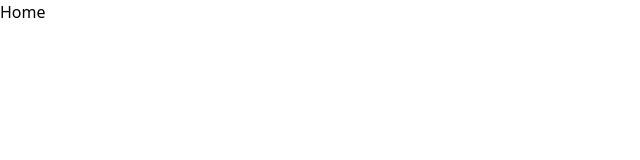
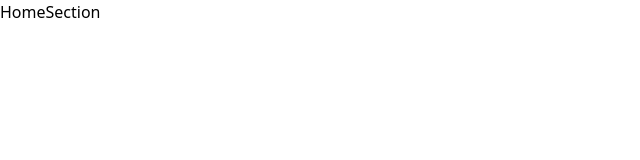
Before and after one commit to jomar567/trivia-app, a React (Create React App) app: page / in a window 1280 px wide. Shown: the top 160 px of the page, without its empty margins (0-640 px from the left). Built offline with nearby package versions, Linux system fonts and the light colour scheme.

Commit message:
created components file

```diff
--- /dev/null
+++ b/src/components/HomeSection.jsx
@@ -0,0 +1,9 @@
+import React from 'react'
+
+const HomeSection = () => {
+  return (
+    <div>HomeSection</div>
+  )
+}
+
+export default HomeSection
--- /dev/null
+++ b/src/components/QuizSection.jsx
@@ -0,0 +1,9 @@
+import React from 'react'
+
+const QuizSection = () => {
+  return (
+    <div>QuizSection</div>
+  )
+}
+
+export default QuizSection
--- /dev/null
+++ b/src/components/ResultSection.jsx
@@ -0,0 +1,9 @@
+import React from 'react'
+
+const ResultSection = () => {
+  return (
+    <div>ResultSection</div>
+  )
+}
+
+export default ResultSection
--- a/src/pages/Home.jsx
+++ b/src/pages/Home.jsx
@@ -1,8 +1,11 @@
 import React from 'react'
+import HomeSection from '../components/HomeSection'
 
 const Home = () => {
   return (
-    <div>Home</div>
+    <>
+        <HomeSection />
+    </>
   )
 }
 
--- a/src/pages/Quiz.jsx
+++ b/src/pages/Quiz.jsx
@@ -1,8 +1,11 @@
 import React from 'react'
+import QuizSection from '../components/QuizSection'
 
 const Quiz = () => {
   return (
-    <div>Quiz</div>
+    <>
+      <QuizSection />
+    </>
   )
 }
 
--- a/src/pages/Result.jsx
+++ b/src/pages/Result.jsx
@@ -1,8 +1,11 @@
 import React from 'react'
+import ResultSection from '../components/ResultSection'
 
 const Result = () => {
   return (
-    <div>Result</div>
+    <>
+      <ResultSection />
+    </>
   )
 }
 
```
Also changed, not shown: 1 other file (tests, documents, lock files or other folders).
